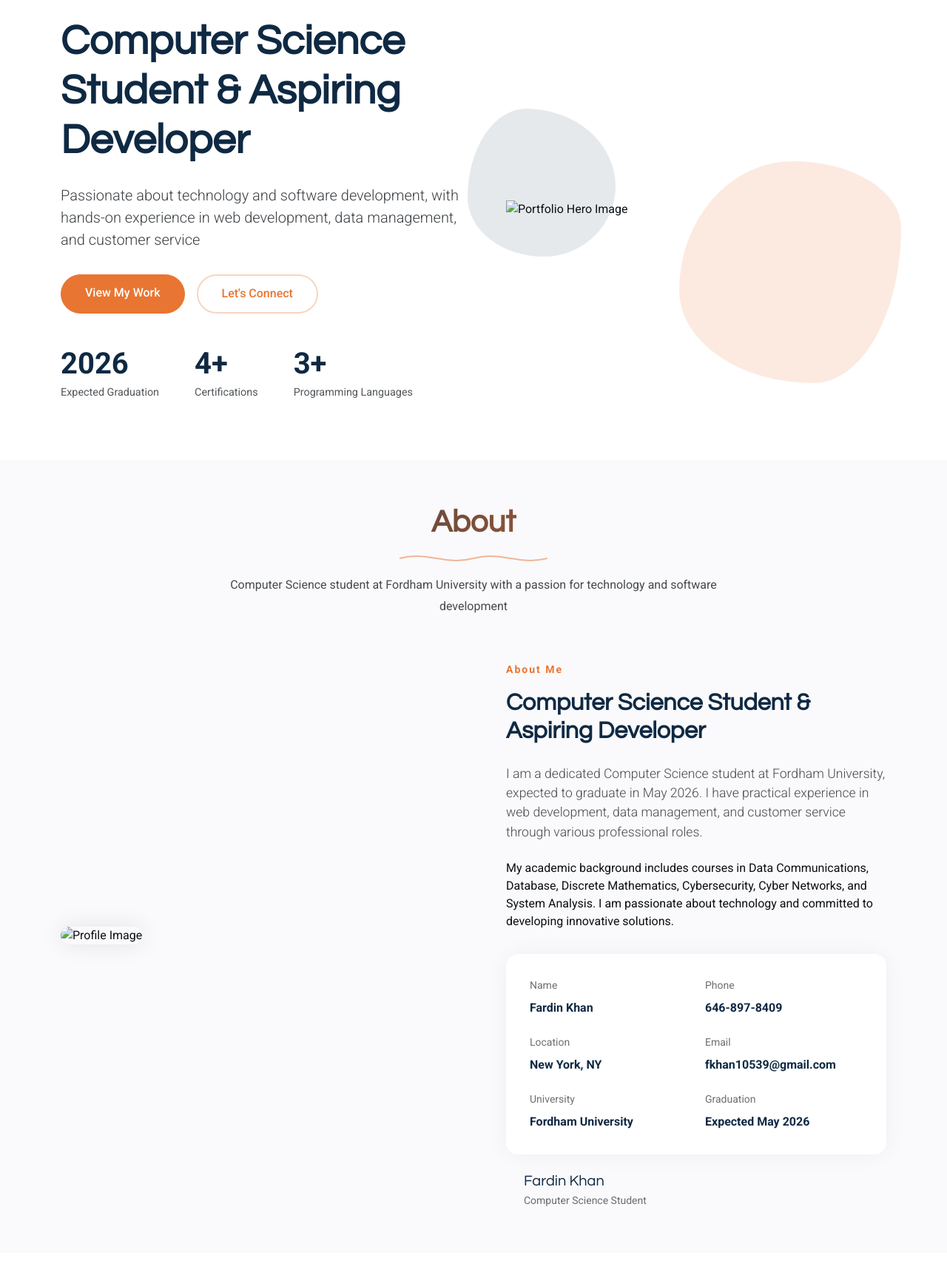
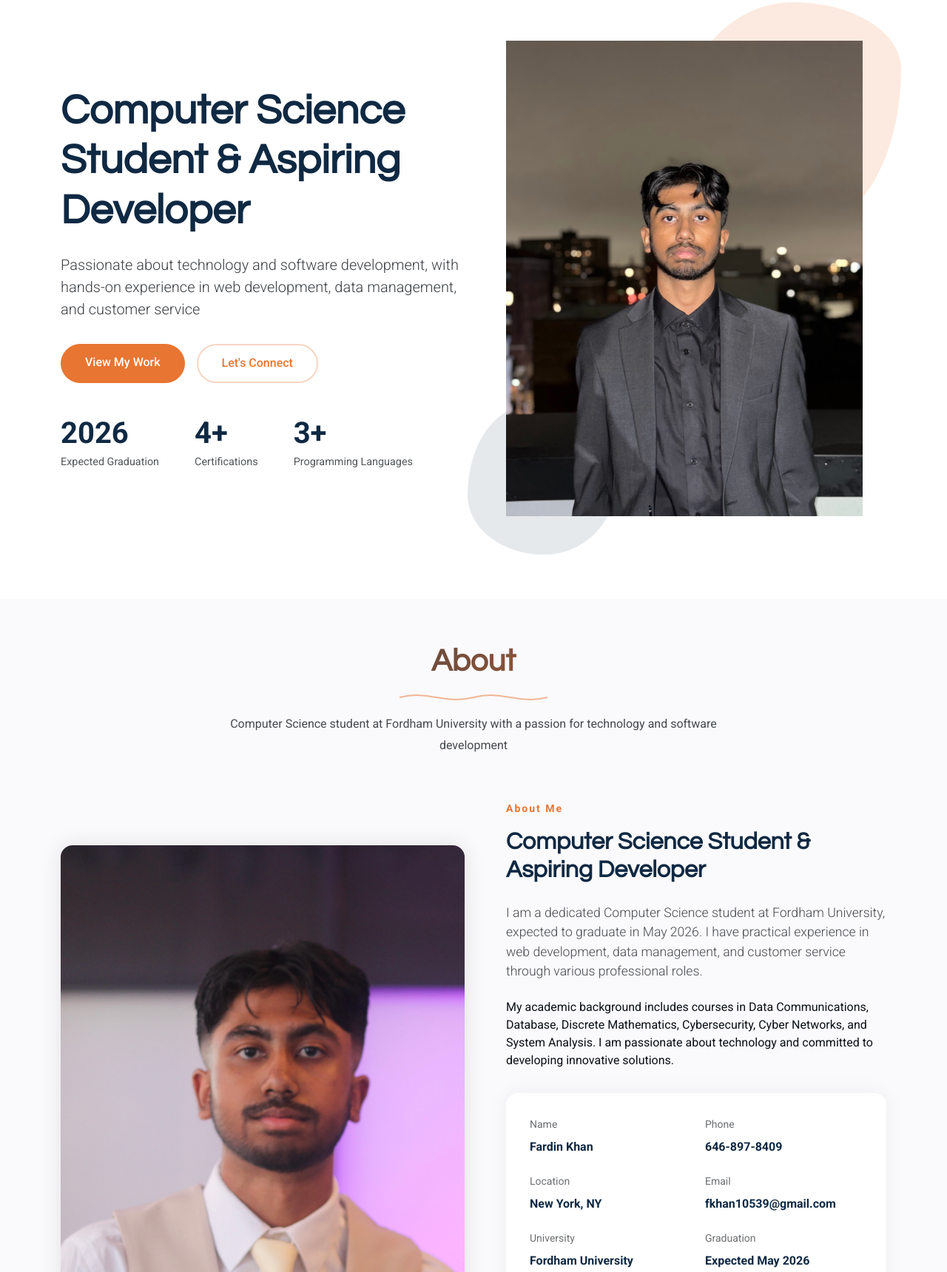
Before and after one commit to fkhan67/fardin-portfolio, a plain HTML site: page index.html in a window 1280 px wide. Shown: the part 167-1887 px from the top of the page at 74% size. Drawn offline with Linux system fonts and the light colour scheme.

Commit message:
Update index.html

```diff
--- a/index.html
+++ b/index.html
@@ -99,7 +99,7 @@
           </div>
           <div class="col-lg-6">
             <div class="hero-image">
-              <img src="assets/img/profile/profile-2.webp" alt="Portfolio Hero Image" class="img-fluid" data-aos="zoom-out" data-aos-delay="300">
+              <img src="assets/img/person/profile-2.webp" alt="Portfolio Hero Image" class="img-fluid" data-aos="zoom-out" data-aos-delay="300">
               <div class="shape-1"></div>
               <div class="shape-2"></div>
             </div>
@@ -129,7 +129,7 @@
         <div class="row align-items-center">
           <div class="col-lg-6 position-relative" data-aos="fade-right" data-aos-delay="200">
             <div class="about-image">
-              <img src="assets/img/profile/profile-square-3.webp" alt="Profile Image" class="img-fluid rounded-4">
+              <img src="assets/img/person/profile-square-3.webp" alt="Profile Image" class="img-fluid rounded-4">
             </div>
           </div>
 
```
